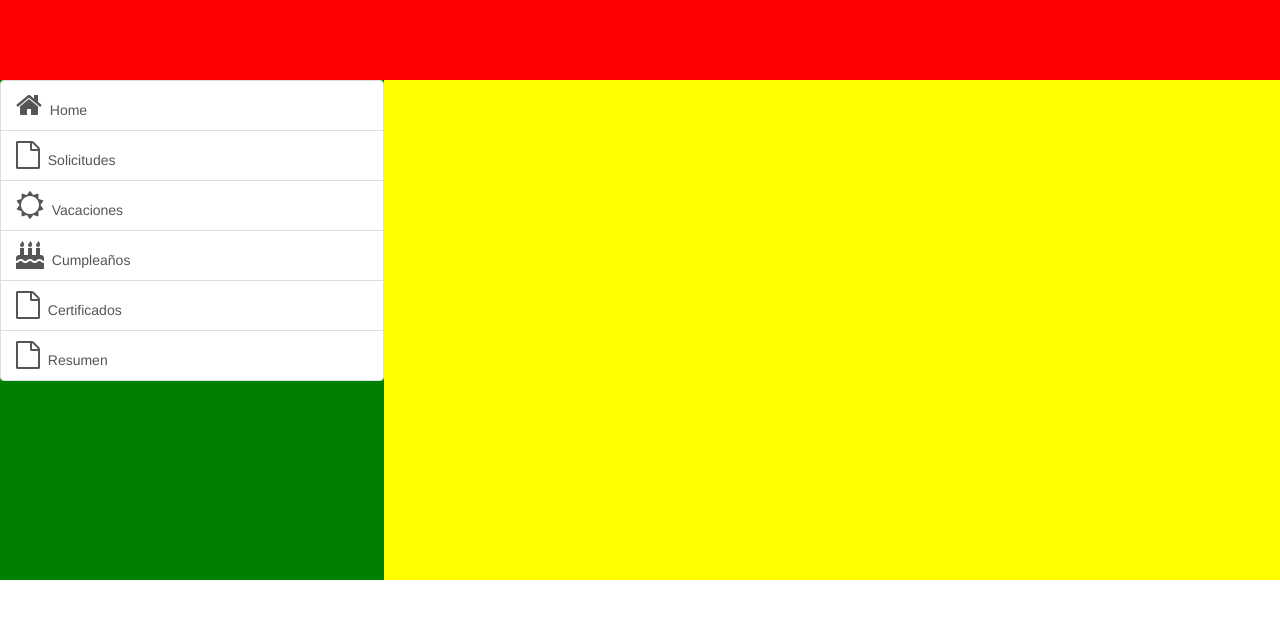
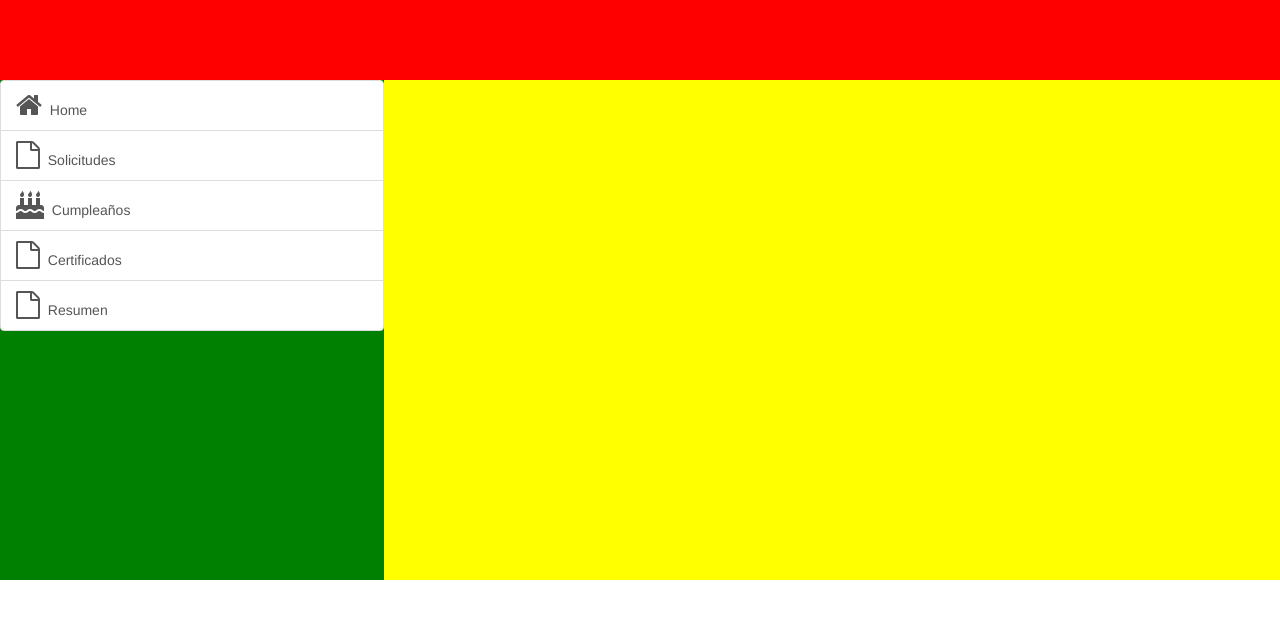
Before and after one commit to ndurantoro/hojasdeestilo-jquery, a PHP site: page /Hojas-de-estilo/ in a window 1280 px wide. Shown: the top 619 px of the page. Run offline with PHP 8.4, Linux system fonts and the light colour scheme; some libraries are stand-ins or nearby versions.

Commit message:
Programacion opciones menu vacaiones JQuery

```diff
--- a/css/estiloprincipal.css
+++ b/css/estiloprincipal.css
@@ -10,6 +10,7 @@ and open the template in the editor.
 a.submenu{
     /*margin: 0 0 0 20px;*/
     padding: 0 0 0 30px;
+    display: none;
 }
 
 #contenedor{
--- a/index.php
+++ b/index.php
@@ -9,9 +9,10 @@ and open the template in the editor.
     <head>
         <meta charset="UTF-8">
         <title></title>
+        <link rel="stylesheet" href="https://cdnjs.cloudflare.com/ajax/libs/font-awesome/4.7.0/css/font-awesome.min.css">
         <link rel="stylesheet" href="https://maxcdn.bootstrapcdn.com/bootstrap/3.3.5/css/bootstrap.min.css">
-        <link rel="stylesheet" href="https://cdnjs.cloudflare.com/ajax/libs/font-awesome/4.7.0/css/font-awesome.min.css">
         <link href="css/estiloprincipal.css" rel="stylesheet" type="text/css"/>
+        <script src="https://ajax.googleapis.com/ajax/libs/jquery/3.3.1/jquery.min.js"></script>
     </head>
     <body>
 
@@ -22,4 +23,21 @@ and open the template in the editor.
         </div>
 
     </body>
+
+    <script>
+        $("#menusolicitudes").click(function(){
+            if($("#subvacaciones").css("display")!=="none"){
+                $("#subvacaciones").css("display","none");
+            }
+            else {
+               $("#subvacaciones").show();
+               $("#subvacaciones").css("display","block");
+            }
+        });
+    </script>
+
+
+
+
+
 </html>
--- a/lib/constantes.php
+++ b/lib/constantes.php
@@ -1,3 +1,3 @@
 <?php
 
-define('URLBASE','http://localhost:801/hojasdeestilo/');
+define('URLBASE','http://localhost:8081/Hojas-de-estilo/');
--- a/menu.php
+++ b/menu.php
@@ -1,7 +1,7 @@
 <div class="list-group">
 	<a class="list-group-item" href="<?=URLBASE;?>"><i class="fa fa-home fa-2x" aria-hidden="true"></i>&nbsp; Home</a>
-	<a class="list-group-item" href="#"><i class="fa fa-file-o fa-2x" aria-hidden="true"></i>&nbsp; Solicitudes</a>
-	<a class="list-group-item" class="submenu" href="<?=URLBASE;?>contenido/vacaciones.php"><i class="fa fa-sun-o fa-2x" aria-hidden="true"></i>&nbsp; Vacaciones</a>
+        <a id="menusolicitudes" class="list-group-item" href="#"><i class="fa fa-file-o fa-2x" aria-hidden="true"></i>&nbsp; Solicitudes</a>
+        <a id="subvacaciones" class="list-group-item submenu" href="<?=URLBASE;?>contenido/formvacaciones.php"><i class="fa fa-sun-o fa-2x" aria-hidden="true"></i>&nbsp; Vacaciones</a>
 	<a class="list-group-item" href="#"><i class="fa fa-birthday-cake fa-2x" aria-hidden="true"></i>&nbsp; Cumpleaños</a>
 	<a class="list-group-item" href="#"><i class="fa fa-file-o fa-2x" aria-hidden="true"></i>&nbsp; Certificados</a>
 	<a class="list-group-item" href="#"><i class="fa fa-file-o fa-2x" aria-hidden="true"></i>&nbsp; Resumen</a>
```
Also changed, not shown: contenido/formvacaciones.php (renamed from contenido/vacaciones.php, +11 -0 lines).
